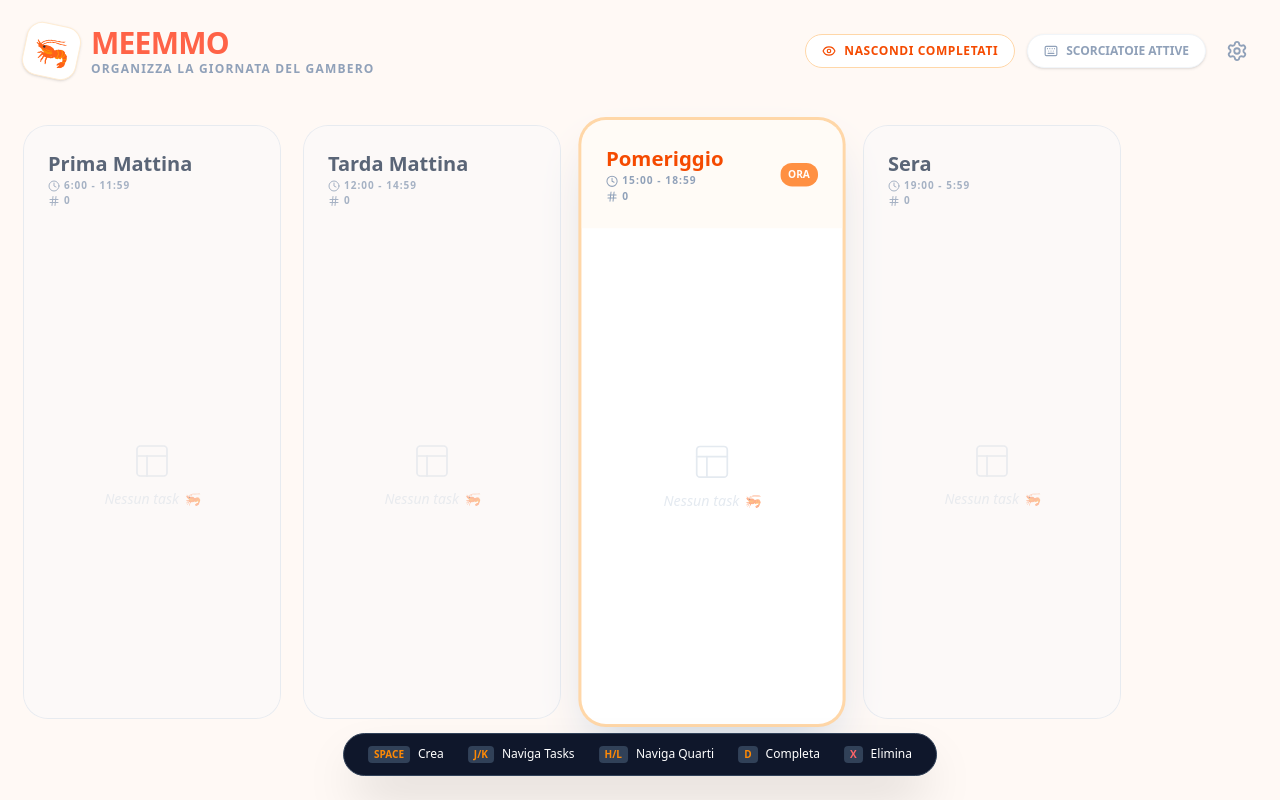
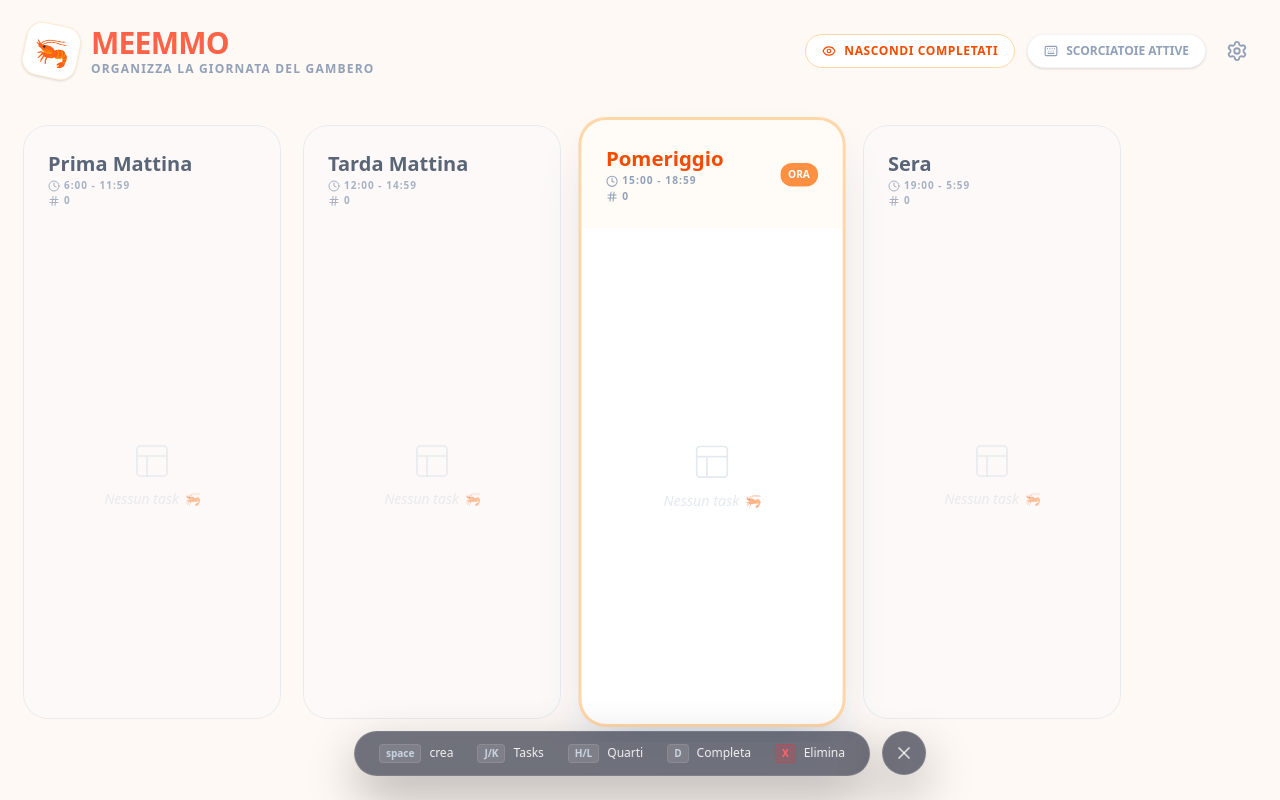
Before and after one commit to meemmo-app/meemmo-app.github.io, a React (Vite) app: page / in a window 1280 px wide. Built offline with nearby package versions, Linux system fonts and the light colour scheme.

Commit message:
new apple style footer with opening and closing

```diff
--- a/src/App.jsx
+++ b/src/App.jsx
@@ -218,7 +218,10 @@ export default function App() {
       </main>
 
       {/* Footer Nav */}
-      <FooterNav></FooterNav>
+      <FooterNav
+        isModalOpen={isModalOpen}
+        isSettingsOpen={isSettingsOpen}
+      ></FooterNav>
 
       {/* Modale */}
       <Dialog isOpen={isModalOpen} onClose={() => setIsModalOpen(false)}>
--- a/src/components/FooterNav.jsx
+++ b/src/components/FooterNav.jsx
@@ -1,36 +1,101 @@
-export const FooterNav = () => {
+import React, { useState, useEffect } from "react";
+import { Keyboard, X } from "lucide-react";
+
+export const FooterNav = ({ isModalOpen, isSettingsOpen }) => {
+  const [isOpen, setIsOpen] = useState(true);
+
+  // Listener per il tasto "?"
+  useEffect(() => {
+    if (!isModalOpen && !isSettingsOpen) {
+      const handleKeyDown = (e) => {
+        if (e.key === "?") {
+          setIsOpen((prev) => !prev);
+        }
+      };
+      window.addEventListener("keydown", handleKeyDown);
+      return () => window.removeEventListener("keydown", handleKeyDown);
+    }
+  }, []);
+
+  // Stile base del vetro scuro
+  const glassBase = `
+    bg-slate-900/60 backdrop-blur-xl -webkit-backdrop-blur-xl
+    border border-white/10 shadow-[0_20px_50px_rgba(0,0,0,0.3)]
+  `;
+
   return (
-    <footer className="fixed bottom-6 left-1/2 -translate-x-1/2 bg-slate-900 text-white px-6 py-3 rounded-full shadow-2xl flex gap-6 text-xs font-medium z-40 border border-slate-700 whitespace-nowrap">
+    <div
+      className={`fixed bottom-6 left-1/2 -translate-x-1/2 z-50 flex items-center gap-3 ${isModalOpen || isSettingsOpen ? "hidden" : ""}`}
+    >
+      {/* Container Principale con Transizione Fluida */}
+      <div
+        className={`
+        ${glassBase}
+        flex items-center overflow-hidden transition-all duration-500 cubic-bezier(0.4, 0, 0.2, 1)
+        ${
+          isOpen
+            ? "max-w-250 px-6 py-3 rounded-3xl opacity-100"
+            : "max-w-0 px-0 py-3 rounded-3xl opacity-0 pointer-events-none border-none"
+        }
+      `}
+      >
+        <div className="flex gap-6 items-center whitespace-nowrap text-white/90 text-xs font-medium">
           <div className="flex gap-2 items-center">
-        <span className="bg-slate-700 px-1.5 py-0.5 rounded text-[10px] font-bold text-orange-400">
-          SPACE
-        </span>{" "}
-        Crea
+            <span className="bg-white/10 px-1.5 py-0.5 rounded text-[10px] font-black text-slate-300 border border-white/10">
+              space
+            </span>
+            crea
           </div>
           <div className="flex gap-2 items-center">
-        <span className="bg-slate-700 px-1.5 py-0.5 rounded text-[10px] font-bold text-orange-400">
+            <span className="bg-white/10 px-1.5 py-0.5 rounded text-[10px] font-black text-slate-300 border border-white/10">
               J/K
-        </span>{" "}
-        Naviga Tasks
+            </span>
+            Tasks
           </div>
           <div className="flex gap-2 items-center">
-        <span className="bg-slate-700 px-1.5 py-0.5 rounded text-[10px] font-bold text-orange-400">
+            <span className="bg-white/10 px-1.5 py-0.5 rounded text-[10px] font-black text-slate-300 border border-white/10">
               H/L
-        </span>{" "}
-        Naviga Quarti
+            </span>
+            Quarti
           </div>
           <div className="flex gap-2 items-center">
-        <span className="bg-slate-700 px-1.5 py-0.5 rounded text-[10px] font-bold text-orange-400">
+            <span className="bg-white/10 px-1.5 py-0.5 rounded text-[10px] font-black text-slate-300 border border-white/10">
               D
-        </span>{" "}
+            </span>
             Completa
           </div>
           <div className="flex gap-2 items-center">
-        <span className="bg-slate-700 px-1.5 py-0.5 rounded text-[10px] font-bold text-red-400">
+            <span className="bg-red-500/20 px-1.5 py-0.5 rounded text-[10px] font-black text-red-400 border border-red-500/30">
               X
-        </span>{" "}
+            </span>
             Elimina
           </div>
-    </footer>
+        </div>
+      </div>
+
+      {/* Bolla Indipendente (Pulsante Toggle) */}
+      <button
+        onClick={() => setIsOpen(!isOpen)}
+        className={`
+          ${glassBase}
+          rounded-full flex items-center justify-center
+          cursor-pointer
+          transition-all duration-300 hover:scale-105 active:scale-90
+          text-white/80 hover:text-white
+          ${isOpen ? "w-11 h-11" : "w-12 h-12"}
+        `}
+      >
+        {isOpen ? (
+          <X size={20} className="transition-transform duration-500 rotate-0" />
+        ) : (
+          <div
+            className="flex items-center gap-1"
+            title="Digita ? per aprire le scorciatoie"
+          >
+            <Keyboard size={20} className="transition-transform duration-500" />
+          </div>
+        )}
+      </button>
+    </div>
   );
 };
```
Lines whose indentation alone changed are shown as unchanged.
